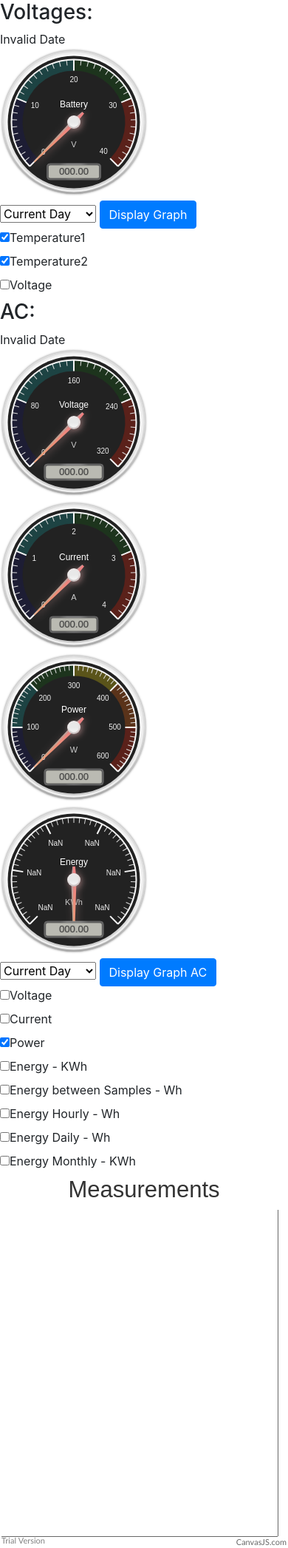
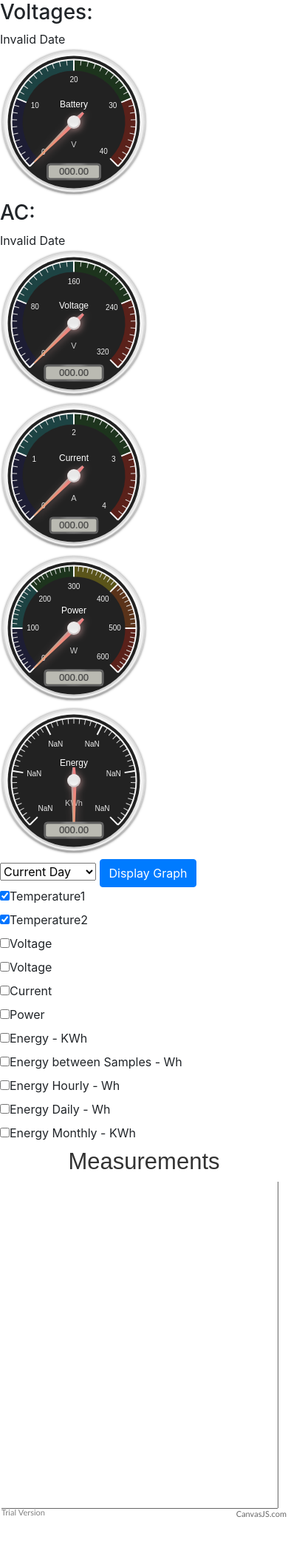
Before and after one commit to duicul/flaskRaspberryApp, a Flask app: page /home_station in a window 390 px wide. Shown: the part 517-2609 px from the top of the page at 74% size. After the commit the page ends 2567 px from the top, so only its background shows below. Run offline with Flask 2, Linux system fonts and the light colour scheme; data that the repository does not hold is empty; some libraries are stand-ins or nearby versions.

Commit message:
Merge all data into one graph

```diff
--- a/flask_pydev/static/js/home_measure.js
+++ b/flask_pydev/static/js/home_measure.js
@@ -1,6 +1,6 @@
 var temp_opt={"temp1":{"name":"Temperature1","checked":true},"temp2":{"name":"Temperature2","checked":true}};
 var volt_opt={"volt1":{"name":"Voltage","checked":false}};
-var ac_opt={"voltage":{"name":"Voltage","checked":false},"current":{"name":"Current","checked":false},"power":{"name":"Power","checked":true},"energy":{"name":"Energy - KWh ","checked":false},"energyday":{"name":"Energy Daily - Wh","checked":false},"energyhour":{"name":"Energy Hourly - Wh","checked":false},"energysample":{"name":"Energy between Samples - Wh","checked":false},"energymonth":{"name":"Energy Monthly - KWh","checked":false}};
+var ac_opt={"voltage":{"name":"Voltage","checked":false},"current":{"name":"Current","checked":false},"power":{"name":"Power","checked":false},"energy":{"name":"Energy - KWh ","checked":false},"energyday":{"name":"Energy Daily - Wh","checked":false},"energyhour":{"name":"Energy Hourly - Wh","checked":false},"energysample":{"name":"Energy between Samples - Wh","checked":false},"energymonth":{"name":"Energy Monthly - KWh","checked":false}};
 
 function show_opt(){
     data="";
@@ -80,7 +80,7 @@ function init(){
 	draw_gauge_temperature();
 	draw_gauge_voltage();
 	draw_gauge_ac();
-	draw_graph();
+	draw_graph_all();
 	show_opt();
 	show_opt_ac();
 	draw_weather();
@@ -400,11 +400,8 @@ function draw_gauge_ac(){
 }
 
 
-function draw_graph(){
-    items=$("#items_interval").val()
 
-    url_temp="/home_station/temperature_data?items="+items
-    url_volt="/home_station/voltage_data?items="+items
+function draw_graph_all(){
 
     data_array=[]
 
@@ -429,7 +426,63 @@ function draw_graph(){
             markerSize: 0,
             dataPoints: []}
 
-    var chart = new CanvasJS.Chart("graph", {
+    data_array[3]={type:"line",
+            axisYType: "secondary",
+            name: "Voltage",
+            showInLegend: true,
+            markerSize: 0,
+            dataPoints: []}
+
+    data_array[4]={type:"line",
+            axisYType: "secondary",
+            name: "Current",
+            showInLegend: true,
+            markerSize: 0,
+            dataPoints: []}
+
+    data_array[5]={type:"line",
+            axisYType: "secondary",
+            name: "Power",
+            showInLegend: true,
+            markerSize: 0,
+            dataPoints: []}
+
+    data_array[6]={type:"line",
+            axisYType: "secondary",
+            name: "Energy",
+            showInLegend: true,
+            markerSize: 0,
+            dataPoints: []}
+
+    data_array[7]={type:"column",
+            axisYType: "secondary",
+            name: "Energy Daily",
+            showInLegend: true,
+            markerSize: 0,
+            dataPoints: []}
+
+    data_array[8]={type:"column",
+            axisYType: "secondary",
+            name: "Energy Hourly",
+            showInLegend: true,
+            markerSize: 0,
+            dataPoints: []}
+
+    data_array[9]={type:"line",
+            axisYType: "secondary",
+            name: "Energy between Samples",
+            showInLegend: true,
+            markerSize: 0,
+            dataPoints: []}
+
+    data_array[10]={type:"column",
+            axisYType: "secondary",
+            name: "Energy Monthly",
+            showInLegend: true,
+            markerSize: 0,
+            dataPoints: []}
+
+    chart = new CanvasJS.Chart("graph", {
                     animationEnabled: true,
                     title:{ text: "Measurements"},
                     toolTip: {
@@ -457,8 +510,16 @@ function draw_graph(){
                     axisY:{includeZero: true},
                     data:eval(data_array)
                 });
+    draw_graph(chart,data_array);
+    draw_graph_ac(chart,data_array);
+}
+function draw_graph(chart,data_array){
+    items=$("#items_interval").val()
 
-    chart["data"]=eval(data_array)
+    url_temp="/home_station/temperature_data?items="+items
+    url_volt="/home_station/voltage_data?items="+items
+
+    //chart["data"]=eval(data_array)
 
     if(temp_opt["temp1"]["checked"] || temp_opt["temp2"]["checked"])
     $.ajax({url: url_temp, success: function(result){
@@ -469,9 +530,10 @@ function draw_graph(){
 		  if(item["temp2"]!=-127 && temp_opt["temp2"]["checked"])
 			data_array[1]["dataPoints"].push({x:new Date(item["date"]),y:item["temp2"]})
 	       })
-	    chart["data"][0]=eval(data_array)[0]
-	    chart["data"][1]=eval(data_array)[1]
+	    console.log(data_array)
+	    chart["data"]=eval(data_array)
 	    chart.render();
+
 	}});
 
 	if(volt_opt["volt1"]["checked"])
@@ -481,105 +543,18 @@ function draw_graph(){
                 if(volt_opt["volt1"]["checked"])
                     data_array[2]["dataPoints"].push({x:new Date(item["date"]),y:item["volt1"]})
         })
-        chart["data"][2]=eval(data_array)[2]
+        console.log(data_array)
+        chart["data"]=eval(data_array)
         chart.render();
         }});
     }
 
 
-function draw_graph_ac(){
+function draw_graph_ac(chart,data_array){
     items=$("#items_interval_ac").val()
     //console.log(items)
     url_ac="/home_station/ac_data?items="+items
 
-    data_array=[]
-
-    data_array[0]={type:"line",
-            axisYType: "secondary",
-            name: "Voltage",
-            showInLegend: true,
-            markerSize: 0,
-            dataPoints: []}
-
-    data_array[1]={type:"line",
-            axisYType: "secondary",
-            name: "Current",
-            showInLegend: true,
-            markerSize: 0,
-            dataPoints: []}
-
-    data_array[2]={type:"line",
-            axisYType: "secondary",
-            name: "Power",
-            showInLegend: true,
-            markerSize: 0,
-            dataPoints: []}
-
-    data_array[3]={type:"line",
-            axisYType: "secondary",
-            name: "Energy",
-            showInLegend: true,
-            markerSize: 0,
-            dataPoints: []}
-
-    data_array[4]={type:"column",
-            axisYType: "secondary",
-            name: "Energy Daily",
-            showInLegend: true,
-            markerSize: 0,
-            dataPoints: []}
-
-    data_array[5]={type:"column",
-            axisYType: "secondary",
-            name: "Energy Hourly",
-            showInLegend: true,
-            markerSize: 0,
-            dataPoints: []}
-
-    data_array[6]={type:"line",
-            axisYType: "secondary",
-            name: "Energy between Samples",
-            showInLegend: true,
-            markerSize: 0,
-            dataPoints: []}
-
-    data_array[7]={type:"column",
-            axisYType: "secondary",
-            name: "Energy Monthly",
-            showInLegend: true,
-            markerSize: 0,
-            dataPoints: []}
-
-    var chart = new CanvasJS.Chart("graph", {
-                    animationEnabled: true,
-                    title:{ text: "Measurements"},
-                    toolTip: {
-                        shared: true,
-                        contentFormatter: function(e){
-                            //console.log(e.entries)
-                            var str = "";
-                            str = str.concat(e.entries[0].dataPoint.x);
-                            str = str.concat("</br>");
-                            for (var i = 0; i < e.entries.length; i++){
-                                var  temp = "<div style=\"color: "+e.entries[i].dataSeries.color+";\">"+e.entries[i].dataSeries.name + " <strong>"+  e.entries[i].dataPoint.y + "</strong></div>" ;
-                                str = str.concat(temp);
-                            }
-                        return (str);
-                        }
-                    },
-                    legend: {
-                        horizontalAlign: "left", // "center" , "right"
-                        verticalAlign: "top", //"center", "bottom"
-                        fontSize: 15
-                        },
-                    axisX:{
-                        valueFormatString: "DD MMM HH:mm"
-                    },
-                    axisY:{includeZero: true},
-                    data:eval(data_array)
-                });
-
-    chart["data"]=eval(data_array)
     //console.log(chart["data"])
     //console.log(ac_opt)
     if(ac_opt["voltage"]["checked"] || ac_opt["current"]["checked"]||ac_opt["power"]["checked"] || ac_opt["energy"]["checked"] || ac_opt["energyday"]["checked"] || ac_opt["energyhour"]["checked"] || ac_opt["energysample"]["checked"] || ac_opt["energymonth"]["checked"])
@@ -594,13 +569,13 @@ function draw_graph_ac(){
         result.forEach(function(item){
             d=new Date(item["date"])
             if(ac_opt["voltage"]["checked"])
-                data_array[0]["dataPoints"].push({x:d,y:item["voltage"]})
+                data_array[3]["dataPoints"].push({x:d,y:item["voltage"]})
             if(ac_opt["current"]["checked"])
-                data_array[1]["dataPoints"].push({x:d,y:item["current"]})
+                data_array[4]["dataPoints"].push({x:d,y:item["current"]})
             if(ac_opt["power"]["checked"])
-                data_array[2]["dataPoints"].push({x:d,y:item["power"]})
+                data_array[5]["dataPoints"].push({x:d,y:item["power"]})
             if(ac_opt["energy"]["checked"])
-                data_array[3]["dataPoints"].push({x:d,y:item["energy"]/1000})
+                data_array[6]["dataPoints"].push({x:d,y:item["energy"]/1000})
 
             if(ac_opt["energysample"]["checked"])
                 if(sample_energy.length==0)
@@ -687,20 +662,20 @@ function draw_graph_ac(){
         //console.log(daily_energy)
         //console.log(hourly_energy)
 
-        data_array[4]["dataPoints"]=daily_energy
-        data_array[5]["dataPoints"]=hourly_energy
-        data_array[6]["dataPoints"]=sample_energy
-        data_array[7]["dataPoints"]=monthly_energy
+        data_array[7]["dataPoints"]=daily_energy
+        data_array[8]["dataPoints"]=hourly_energy
+        data_array[9]["dataPoints"]=sample_energy
+        data_array[10]["dataPoints"]=monthly_energy
 
-        chart["data"][0]=eval(data_array)[0]
-        chart["data"][1]=eval(data_array)[1]
-        chart["data"][2]=eval(data_array)[2]
         chart["data"][3]=eval(data_array)[3]
         chart["data"][4]=eval(data_array)[4]
         chart["data"][5]=eval(data_array)[5]
         chart["data"][6]=eval(data_array)[6]
         chart["data"][7]=eval(data_array)[7]
-
+        chart["data"][8]=eval(data_array)[8]
+        chart["data"][9]=eval(data_array)[9]
+        chart["data"][10]=eval(data_array)[10]
+        console.log(data_array)
         chart.render();
     }});
 
--- a/flask_pydev/templates/home_measure.html
+++ b/flask_pydev/templates/home_measure.html
@@ -21,7 +21,6 @@ background-color:rgb(100,120,180);
 <title>Home Station</title>
 </head>
 <body onload="init();">
-<div>
 
 <div class="row">
     <div class="col-md-1">
@@ -32,16 +31,30 @@ background-color:rgb(100,120,180);
 </div>
 
 <div class="row">
+    <div class="col-md-8">
+        <div class="row">
             <!--<div class="col-2"></div>-->
-<div class="col-md-4" >
+            <div class="col" >
                 <h3>Temperatures: </h3>
                 <div id="draw_gauge_temperature"></div>
             </div>
-<div class="col-md-4" >
+            <div class="col" >
                 <h3>Voltages: </h3>
                 <div id="draw_gauge_voltage"></div>
             </div>
-<div class="col-md-4" >
+        </div>
+        <div class="row">
+            <!--<div class="col-2"></div>-->
+            <div class="col" >
+                <h3>AC: </h3>
+                <div id="draw_gauge_ac"></div>
+            </div>
+        </div>
+    </div>
+
+    <div class="col-md-4">
+        <div class="row">
+            <div class="col" >
                 <select id="items_interval">
                     <option value="0">Current Day</option>
                     <option value="1">1 Day</option>
@@ -59,48 +72,21 @@ background-color:rgb(100,120,180);
                     <option value="3m">Last 3 Months</option>
                     <option value="-1">All</option>
                 </select>
-<button type="button" class="btn btn-primary" onclick="draw_graph();">Display Graph</button>
+                <button type="button" class="btn btn-primary" onclick="draw_graph_all();">Display Graph</button>
                 <div id="temp_volt_opt"></div>
+                <div id="ac_opt"></div>
             </div>
         </div>
-
-<div class="row">
-<!--<div class="col-2"></div>-->
-<div class="col-md-8" >
-<h3>AC: </h3>
-<div id="draw_gauge_ac"></div>
-</div>
-<div class="col-md-4" >
-<select id="items_interval_ac">
-<option value="0">Current Day</option>
-<option value="1">1 Day</option>
-<option value="2">2 Days</option>
-<option value="3">3 Days</option>
-<option value="4">4 Days</option>
-<option value="5">5 Days</option>
-<option value="6">6 Days</option>
-<option value="7">7 Days</option>
-<option value="8">8 Days</option>
-<option value="9">9 Days</option>
-<option value="10">10 Days</option>
-<option value="1m">Last Month</option>
-<option value="2m">Last 2 Months</option>
-<option value="3m">Last 3 Months</option>
-<option value="-1">All</option>
-</select>
-<button type="button" class="btn btn-primary" onclick="draw_graph_ac();">Display Graph AC</button>
-<div id="ac_opt"></div>
     </div>
 </div>
 
 <div class="row" >
-<div class="col-md-1" >
-</div>
+    <div class="col-md-1" ></div>
     <div class="col-md-10" >
         <div id="graph" style="height: 500px; width: 100%;"></div>
-</div></div>
+    </div>
+</div>
 
-</div>
 <script src="/static/js/home_measure.js"></script>
 </body>
 </html>
```
Lines whose indentation alone changed are shown as unchanged.
